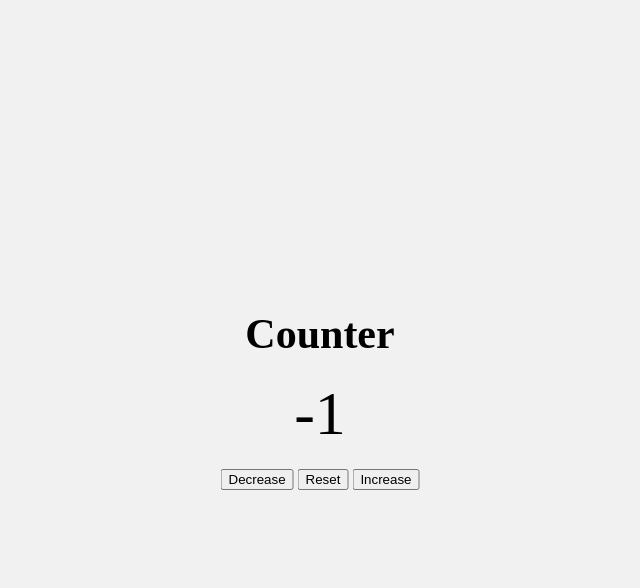
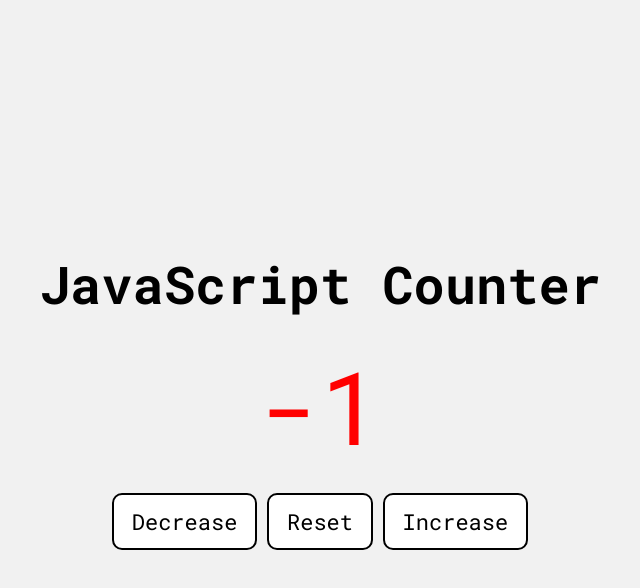
Before and after one commit to IVEWOR/CounterJS, a plain HTML site: page index.html in a window 1280 px wide. Both pictures are taken after a click on the button "Decrease". Shown: the whole page, without its empty margins (320-960 px from the left). Drawn offline with Linux system fonts and the light colour scheme.

Commit message:
Added some styles & Improved the existing to change colors based on minus or plus number

```diff
--- a/app.js
+++ b/app.js
@@ -1,16 +1,32 @@
 let counter = parseInt(document.getElementById("counter").innerHTML);
+
+// Change color
+function changeColor() {
+  const counterString = document.getElementById("counter");
+  if (counter < 0) {
+    counterString.style.color = "red";
+  } else if (counter > 0) {
+    counterString.style.color = "green";
+  } else {
+    counterString.style.color = "#000";
+  }
+}
+
 // Increase function
 document.getElementById("increase").addEventListener("click", function () {
   counter++;
   document.getElementById("counter").innerHTML = counter;
+  changeColor();
 });
 // Decrease function
 document.getElementById("decrease").addEventListener("click", function () {
   counter--;
   document.getElementById("counter").innerHTML = counter;
+  changeColor();
 });
-//Reset zero
+// Reset function
 document.getElementById("reset").addEventListener("click", function () {
   counter = 0;
   document.getElementById("counter").innerHTML = counter;
+  changeColor();
 });
--- a/index.html
+++ b/index.html
@@ -4,12 +4,18 @@
     <meta charset="UTF-8" />
     <meta http-equiv="X-UA-Compatible" content="IE=edge" />
     <meta name="viewport" content="width=device-width, initial-scale=1.0" />
-    <title>Counter in JavaScript</title>
+    <title>JavaScript Counter Project</title>
+    <link rel="preconnect" href="https://fonts.gstatic.com" />
+    <link
+      href="https://fonts.googleapis.com/css2?family=Roboto+Mono:wght@400;700&display=swap"
+      rel="stylesheet"
+    />
     <style>
       body {
         margin: 0;
         padding: 0;
         background-color: #f1f1f1;
+        font-family: "Roboto Mono", monospace;
       }
       .container {
         position: absolute;
@@ -17,20 +23,37 @@
         left: 50%;
         transform: translate(-50%, -50%);
         text-align: center;
+        width: 100%;
       }
       h1 {
         margin: 0;
-        font-size: 42px;
+        font-size: 52px;
       }
       #counter {
-        font-size: 62px;
+        font-size: 102px;
         margin: 20px 0;
+      }
+      button {
+        background-color: #fff;
+        border: solid 2px #000;
+        color: #000;
+        font-size: 22px;
+        padding: 12px 18px;
+        border-radius: 10px;
+        transition: ease-in-out 0.2s;
+        font-family: "Roboto Mono", monospace;
+      }
+      button:hover {
+        cursor: pointer;
+        background-color: #000;
+        color: #fff;
+        border-color: #000;
       }
     </style>
   </head>
   <body>
     <div class="container">
-      <h1>Counter</h1>
+      <h1>JavaScript Counter</h1>
       <div id="counter">0</div>
       <button id="decrease">Decrease</button>
       <button id="reset">Reset</button>
```
